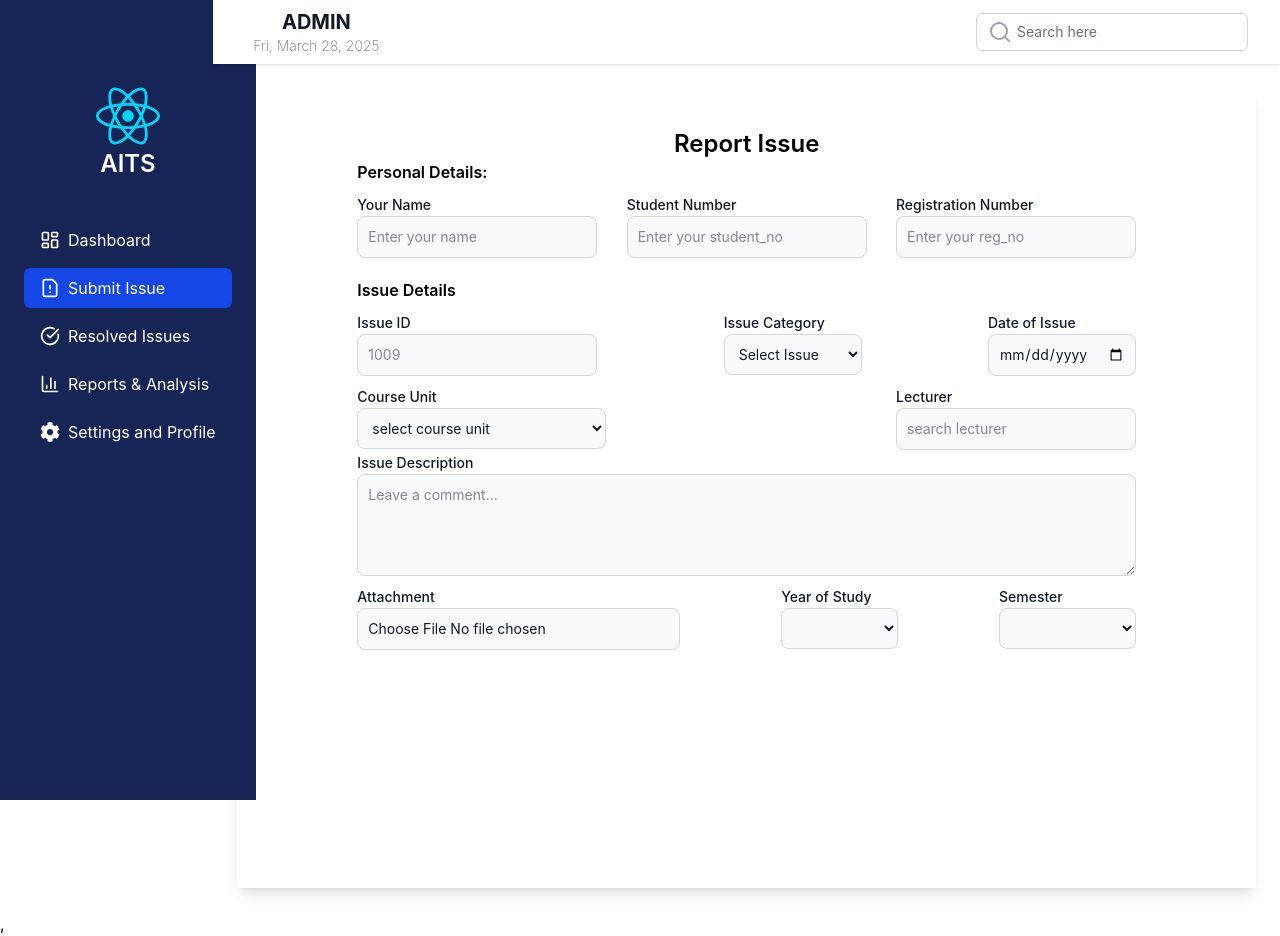
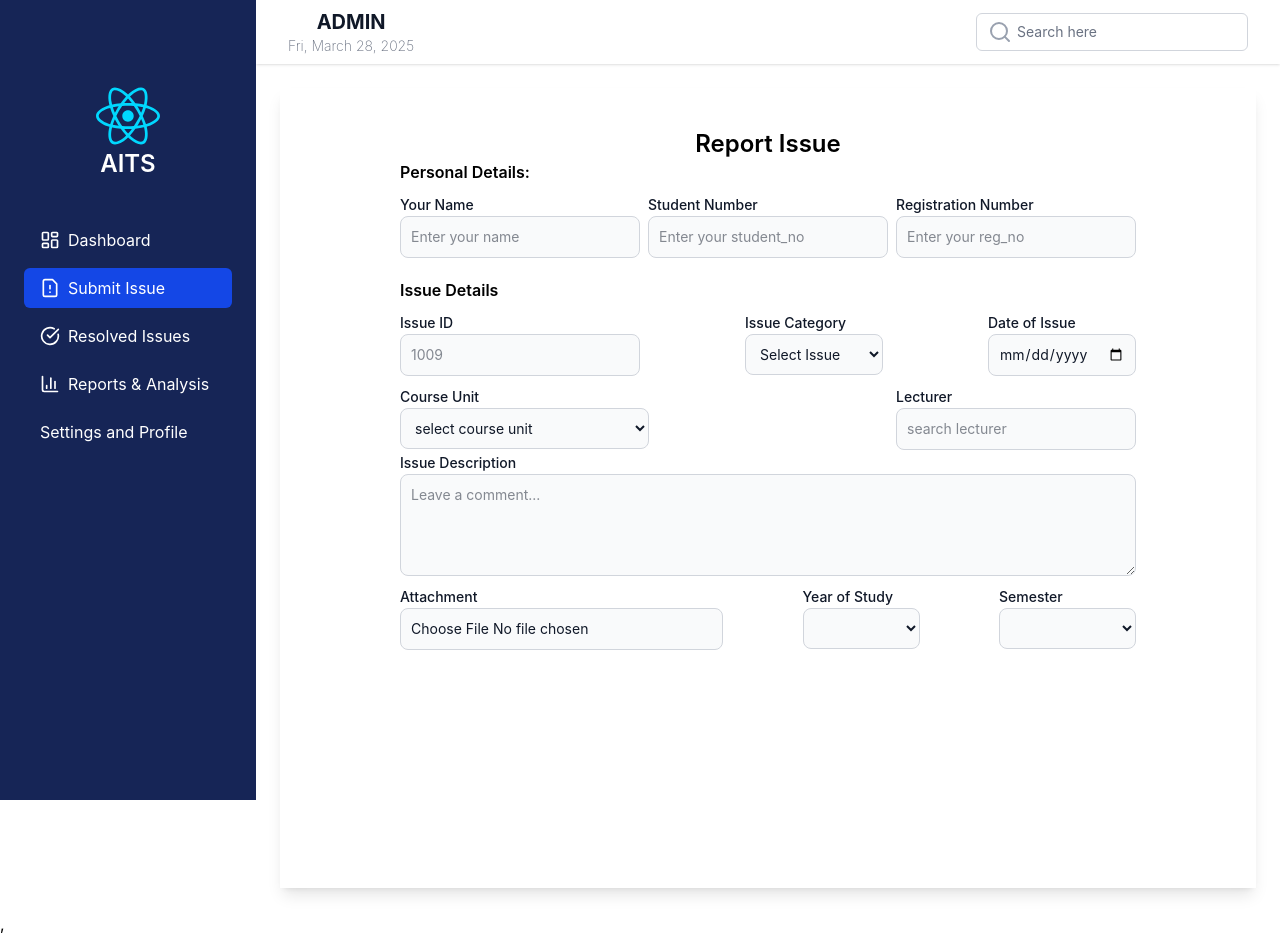
Before and after one commit to Suubi08/academic_issue_tracking_system, a React (Vite) app in the folder client/: page /issues in a window 1280 px wide. Built offline with nearby package versions, Linux system fonts and the light colour scheme.

Commit message:
updating navbar and sidebar

```diff
--- a/client/src/Layout/Layout.jsx
+++ b/client/src/Layout/Layout.jsx
@@ -7,13 +7,21 @@ function Layout() {
   const [sidebarOpen, setSidebarOpen] = useState(false);
 
   return (
-    <div className="min-h-screen flex flex-col md:grid md:grid-cols-12 md:grid-rows-1">
+    <div className="min-h-screen flex flex-col md:flex-row">
+      {sidebarOpen && (
+        <div
+          className="fixed inset-0 z-40 bg-gray-600 bg-opacity-75 md:hidden"
+          onClick={() => setSidebarOpen(false)}
+        />
+      )}
       <div
-        className={`md:col-span-2 ${sidebarOpen ? "block" : "hidden"} md:block`}
+        className={`fixed inset-y-0 left-0 z-50 w-64 bg-white text-black transform transition-transform duration-300 ease-in-out ${
+          sidebarOpen ? "translate-x-0" : "-translate-x-full"
+        } md:translate-x-0 md:static md:h-screen`}
       >
         <Sidebar open={sidebarOpen} setOpen={setSidebarOpen} />
       </div>
-      <div className="flex-1 md:col-span-10 flex flex-col">
+      <div className="flex-1 flex flex-col ">
         <Navbar setSidebarOpen={setSidebarOpen} sidebarOpen={sidebarOpen} />
         <main className="flex-1 p-6">
           <Outlet />
--- a/client/src/components/Navbar.jsx
+++ b/client/src/components/Navbar.jsx
@@ -1,6 +1,5 @@
 import { Menu, Search } from "lucide-react";
 import React from "react";
-import { FaSearch, FaBell } from "react-icons/fa";
 
 const Navbar = ({ setSidebarOpen, sidebarOpen }) => {
   const getCurrentDate = () => {
@@ -18,16 +17,14 @@ const Navbar = ({ setSidebarOpen, sidebarOpen }) => {
     <nav className="bg-white shadow-sm z-10">
       <div className="px-4 sm:px-6 lg:px-8">
         <div className="flex justify-between h-16">
-          <div className="flex items-center gap-2 ">
-            <div>
+          <div className="flex items-center gap-2">
             <button
               type="button"
-              className="btn"
+              className="btn md:hidden"
               onClick={() => setSidebarOpen(!sidebarOpen)}
             >
               <Menu className="w-6 h-6 text-gray-400" />
             </button>
-            </div>
             <div>
               <h1 className="h1_navbar">ADMIN</h1>
               <p className="p-nav">{getCurrentDate()}</p>
--- a/client/src/components/Sidebar.jsx
+++ b/client/src/components/Sidebar.jsx
@@ -7,7 +7,6 @@ import {
   CheckCircle,
   BarChart3,
 } from "lucide-react";
-import { FaCog } from "react-icons/fa";
 
 const Sidebar = ({ open, setOpen }) => {
   return (
@@ -93,7 +92,7 @@ const Sidebar = ({ open, setOpen }) => {
                     }`
                   }
                 >
-                  <FaCog size={20} className="mr-2" />
+                  {/* <FaCog size={20} className="mr-2" /> */}
                   Settings and Profile
                 </NavLink>
               </li>
```
